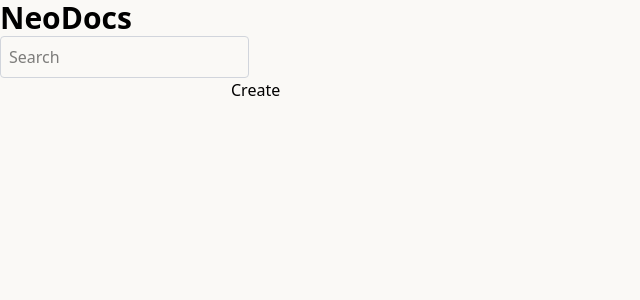
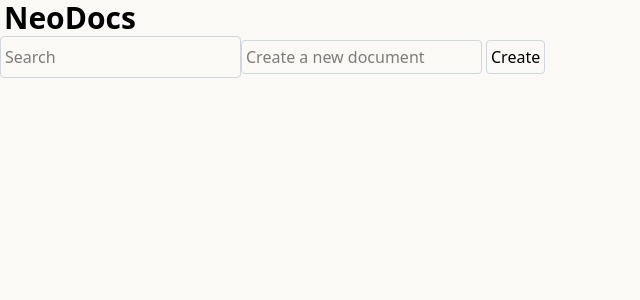
Before and after one commit to justinbusker/NeoDocs, a React (Vite) app in the folder client/: page / in a window 1280 px wide. Shown: the top 300 px of the page, without its empty margins (0-640 px from the left). Built offline with nearby package versions, Linux system fonts and the light colour scheme; no server answers.

Commit message:
some styling, added button for split screen.

```diff
--- a/client/src/Texteditor.jsx
+++ b/client/src/Texteditor.jsx
@@ -3,6 +3,8 @@ import Quill from 'quill';
 import "quill/dist/quill.snow.css"
 import {useParams} from 'react-router-dom'
 import {SocketContext} from "./context/socket.js"
+import Title from './home/Title.jsx'
+
 
 
 
@@ -25,7 +27,6 @@ export default function  Texteditor(){
 		socket.on('get-contents', data =>{
 			quill.setContents(data)
 		})
-
 	})
 
 	useEffect(() => {
@@ -59,5 +60,5 @@ export default function  Texteditor(){
 		setQuill(q)
 	}, [])
 
-	return (<div className="editor" ref={wrapperRef}></div>);
+	return (<> <Title /> <button className="cursor-pointer m-1 border border-gray-300 p-1 rounded">H</button><div className="editor" ref={wrapperRef}></div> </>);
 }
--- a/client/src/home/Document.jsx
+++ b/client/src/home/Document.jsx
@@ -23,7 +23,7 @@ export default function Document({key, id, title}){
 					<p className="text-lg font-semibold">{title}</p>
 				</div>
 			</Link>
-			<button onClick={() => deleteDocument(id)} className="ml-7 font-bold text-xl text-red-500">X</button>
+			<button onClick={() => deleteDocument(id)} className="cursor-pointer ml-7 font-bold text-xl text-red-500">X</button>
 		</ul>
 	)
 }
--- a/client/src/home/Home.jsx
+++ b/client/src/home/Home.jsx
@@ -40,12 +40,13 @@ export default function Home(){
 		})
 	}
 
-
 	return(
 		<>
 			<Title />
+			<div className="flex">
 			<SearchBar />
 			<NewDocument updateDocuments={updateDocuments} />
+			</div>
 			<DocumentsView documents={documents}/>
 		</>
 	)
--- a/client/src/home/NewDocument.jsx
+++ b/client/src/home/NewDocument.jsx
@@ -26,8 +26,10 @@ export default function NewDocument({updateDocuments}){
 		<form onSubmit={handleSubmit}>
 		<input value={title}
 				onChange={e => setTitle(e.target.value)}
+				placeholder="Create a new document"
+				className="border border-gray-300 p-1 rounded focus:outline-none focus:ring-2 focus:ring-blue-500"
 				type="text" id="title" />
-		<button>Create</button>
+		<button className="cursor-pointer m-1 border border-gray-300 p-1 rounded">Create</button>
 		</form>
 	)
 }
--- a/client/src/home/Search.jsx
+++ b/client/src/home/Search.jsx
@@ -10,9 +10,9 @@ export default function SearchBar(){
 	return(
 		<input type="text"
 			id="searchterm"
-			className="border border-gray-300 p-2 rounded focus:outline-none focus:ring-2 focus:ring-blue-500"
+			className="border border-gray-300 p-1 rounded focus:outline-none focus:ring-2 focus:ring-blue-500"
 			placeholder="Search"
-		onChange = {e =>
+			onChange = {e =>
 				socket.emit('get-documents', e.target.value)
 			}
 		></input>
--- a/client/src/home/Title.jsx
+++ b/client/src/home/Title.jsx
@@ -1,6 +1,6 @@
 
 export default function Title(){
 	return(
-		<h1 className="text-3xl font-bold">NeoDocs</h1>
+		<h1 className="text-3xl ml-1 font-bold">NeoDocs</h1>
 	)
 }
--- a/client/src/styling/styles.css
+++ b/client/src/styling/styles.css
@@ -7,7 +7,7 @@ body {
 
 .editor .ql-toolbar.ql-snow{
 	border: none;
-	box-shadow: 0 4px 8px 0 rgba(0, 0, 0, 0.2), 0 6px 20px 0 rgba(0, 0, 0, 0.19);
+	box-shadow: 0 8px 8px 0 rgba(0, 0, 0, 0.2);
 }
 
 
@@ -21,6 +21,6 @@ body {
 	border: none;
 }
 
-.editor .ql-container.ql-snow{
+.editor .ql-container.ql-snow {
 	border: none;
 }
```
